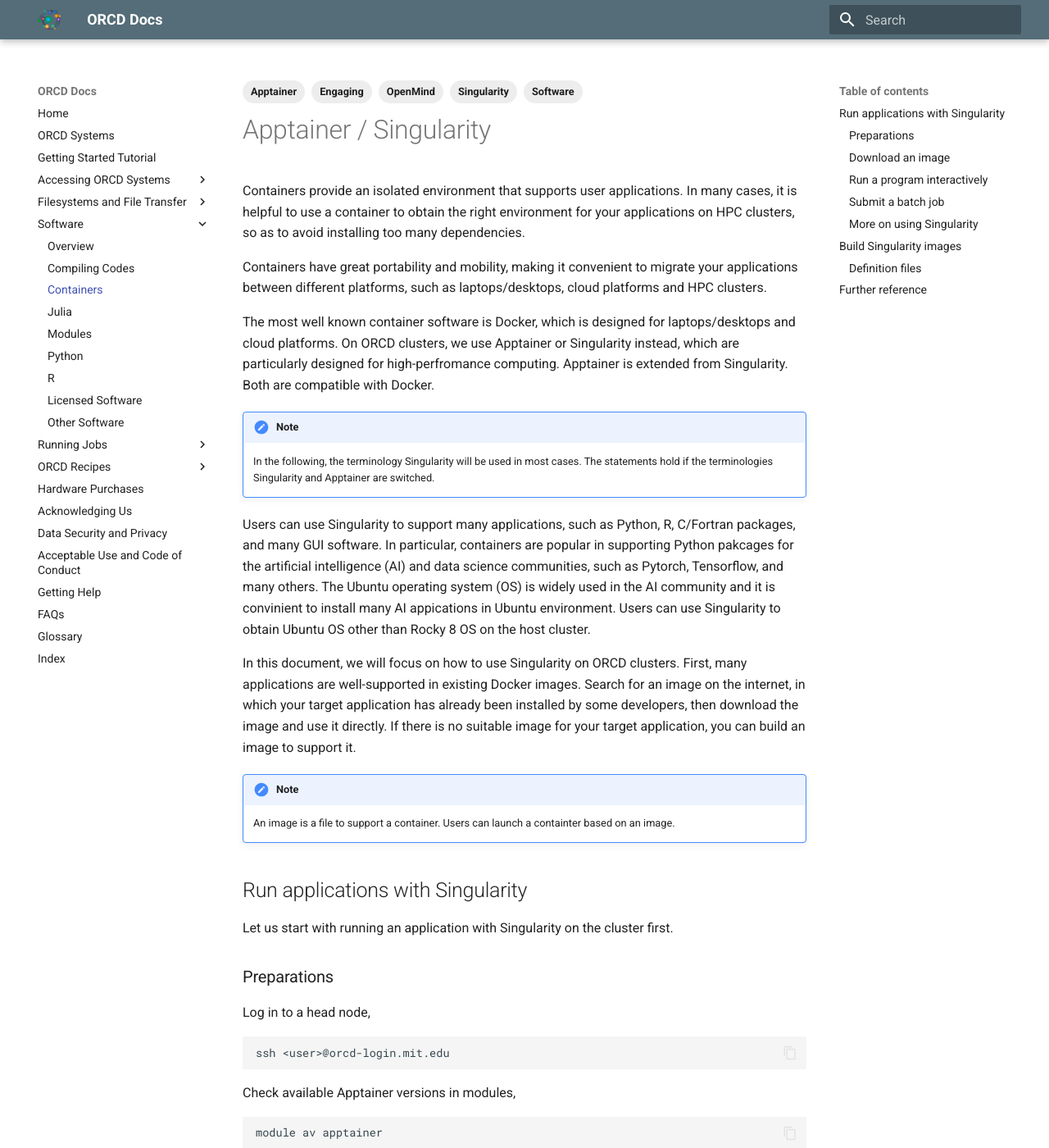
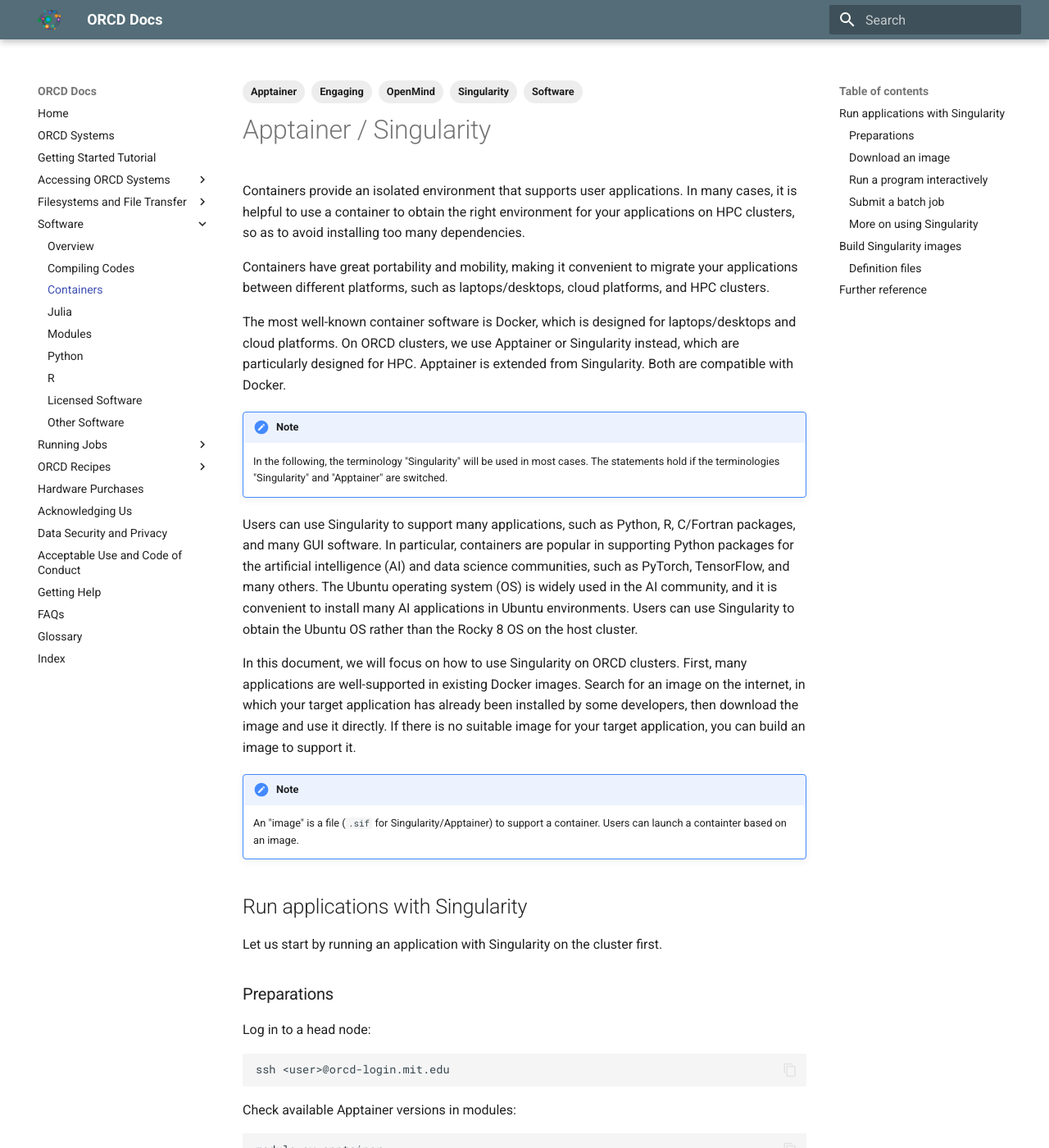
Before and after one commit to mit-orcd/orcd-docs-edit, an MkDocs documentation site: the page built from docs/software/apptainer.md, in a window 1280 px wide and 1400 px high. Shown: the whole window at 82% size. Built offline with MkDocs 1.6.1 and Material for MkDocs 9.7.7, drawn with Linux system fonts in a browser that asks for light colours; some of the changed text lies outside the part shown.

Commit message:
fixing typos

````diff
--- a/docs/software/apptainer.md
+++ b/docs/software/apptainer.md
@@ -11,37 +11,37 @@
 
 Containers provide an isolated environment that supports user applications. In many cases, it is helpful to use a container to obtain the right environment for your applications on HPC clusters, so as to avoid installing too many dependencies.
 
-Containers have great portability and mobility, making it convenient to migrate your applications between different platforms, such as laptops/desktops, cloud platforms and HPC clusters.
+Containers have great portability and mobility, making it convenient to migrate your applications between different platforms, such as laptops/desktops, cloud platforms, and HPC clusters.
 
-The most well known container software is Docker, which is designed for laptops/desktops and cloud platforms. On ORCD clusters, we use Apptainer or Singularity instead, which are particularly designed for high-perfromance computing. Apptainer is extended from Singularity. Both are compatible with Docker.
+The most well-known container software is Docker, which is designed for laptops/desktops and cloud platforms. On ORCD clusters, we use Apptainer or Singularity instead, which are particularly designed for HPC. Apptainer is extended from Singularity. Both are compatible with Docker.
 
 !!! note
-    In the following, the terminology Singularity will be used in most cases. The statements hold if the terminologies Singularity and Apptainer are switched.
+    In the following, the terminology "Singularity" will be used in most cases. The statements hold if the terminologies "Singularity" and "Apptainer" are switched.
 
-Users can use Singularity to support many applications, such as Python, R, C/Fortran packages, and many GUI software. In particular, containers are popular in supporting Python pakcages for the artificial intelligence (AI) and data science communities, such as Pytorch, Tensorflow, and many others. The Ubuntu operating system (OS) is widely used in the AI community and it is convinient to install many AI appications in Ubuntu environment. Users can use Singularity to obtain Ubuntu OS other than Rocky 8 OS on the host cluster.
+Users can use Singularity to support many applications, such as Python, R, C/Fortran packages, and many GUI software. In particular, containers are popular in supporting Python packages for the artificial intelligence (AI) and data science communities, such as PyTorch, TensorFlow, and many others. The Ubuntu operating system (OS) is widely used in the AI community, and it is convenient to install many AI applications in Ubuntu environments. Users can use Singularity to obtain the Ubuntu OS rather than the Rocky 8 OS on the host cluster.
 
 In this document, we will focus on how to use Singularity on ORCD clusters. First, many applications are well-supported in existing Docker images. Search for an image on the internet, in which your target application has already been installed by some developers, then download the image and use it directly. If there is no suitable image for your target application, you can build an image to support it.
 
 !!! note
-    An image is a file to support a container. Users can launch a containter based on an image.
+    An "image" is a file (`.sif` for Singularity/Apptainer) to support a container. Users can launch a containter based on an image.
 
 
 ## Run applications with Singularity
 
-Let us start with running an application with Singularity on the cluster first.
+Let us start by running an application with Singularity on the cluster first.
 
 ### Preparations
 
 
-Log in to a head node,
+Log in to a head node:
 ```
 ssh <user>@orcd-login.mit.edu
 ```
-Check available Apptainer versions in modules,
+Check available Apptainer versions in modules:
 ```
 module av apptainer
 ```
-Load an Apptainer module and its dependency, for example,
+Load an Apptainer module, for example:
 ```
 module load apptainer/1.4.2
 ```
@@ -62,7 +62,8 @@
 
 ### Run a program interactively
 
-When the image is ready, launch a container based on the image and then run your application in the container. If you want to work interactively to test and debug codes, it is convineient to log in the container shell, for exmaple,
+When the image is ready, launch a container based on the image and then run your application in the container. If you want to work interactively to test and debug code, it is convenient to log in to the container shell, for example:
+
 ```bash
 $ singularity shell my-image.sif
 Apptainer> python
@@ -72,20 +73,20 @@
 >>> # Run your programs here.
 ```
 
-Alternatively, execute a command in the container to run your programs,
+Alternatively, execute a command in the container to run your programs:
 ```
 singularity exec my-image.sif python my-code.py
 ```
 
 Use the full path to the image file if it is not in the current directory.
 
-The `python` here is installed in the container and has nothing to do with the `python` or `miniforge` modules that have been installed on the host. As the python environment in the container provides all pacakges you need, you don't need to install any python packages and their dependecies. Now you can see the advantage of using a conatainer.
+The `python` here is installed in the container and has nothing to do with the `python` or `miniforge` modules that have been installed on the host. As the Python environment in the container provides all the packages you need, you don't need to install any Python packages and their dependencies. Now you can see the advantage of using a container.
 
 ### Submit a batch job
 
-When the tests are completed, you can submit a batch job to run your program in the background. Here is a typical batch job script (e.g. named `job.sh`).
+When the tests are completed, you can submit a [batch job](../running-jobs/overview.md#batch-jobs) to run your program in the background. Here is a typical batch job script:
 
-```bash
+```bash title="job.sh"
 #!/bin/bash
 #SBATCH -t 01:30:00                  # walltime = 1 hours and 30 minutes
 #SBATCH -N 1                         # one node
@@ -98,7 +99,7 @@
 
 The last line is a command to run a Python program using Singularity.
 
-Submit the job script using `sbatch`,
+Submit the job script using `sbatch`:
 ```bash
 sbatch job.sh
 ```
@@ -107,7 +108,7 @@
 
 In many cases, GPUs are needed to accelerate programs. As the GPU driver is installed on the host, use the flag `--nv` to pass necessary GPU driver libraries into the container, so that the program can "see" the GPUs in the container.
 
-From an interactive job with a GPU, check if GPUs are available in a container,
+From an [interactive job](../running-jobs/overview.md#interactive-jobs) with a [GPU](../running-jobs/requesting-resources.md#gpus), check if GPUs are available in a container:
 ```bash
 singularity exec --nv my-image.sif nvidia-smi
 ```
@@ -117,7 +118,7 @@
 singularity exec --nv my-image.sif python my-code.py
 ```
 
-By default, the home directory and the `/tmp` directory are bound to the container. If your programs read/write data files in other directories (e.g. `$HOME/orcd/scratch` or shared lab storage), bind the paths to the container using the flag `-B`,
+By default, the home directory and the `/tmp` directory are bound to the container. If your programs read/write data files in other directories (e.g. `$HOME/orcd/scratch` or shared lab storage), bind the paths to the container using the flag `-B`:
 ```bash
 singularity exec -B /path/to/data my-image.sif python my-code.py
 ```
@@ -147,9 +148,9 @@
 
 To save work for the building process, search for an image providing the right OS and necessary dependencies to support your target application, then use it as a base image and build your target application on top of it.
 
-The following is an example of building Python packages such as Pytorch and Pandas in a container image.
+The following is an example of building Python packages, such as PyTorch and Pandas, in a container image.
 
-First, download a Docker image that provides the Ubuntu OS and has Python and PyTorch installed already,
+First, download a Docker image that provides the Ubuntu OS and has Python and PyTorch installed already:
 ```bash
 singularity build --sandbox my-image  docker://bitnami/pytorch:latest
 ```
@@ -158,7 +159,7 @@
 
 Now you can install additional packages in the base image. In many installation processes, it requires virtual root privilege, which is enabled by the `fakeroot` command here. `fakeroot` is installed as a dependency of the `apptainer/1.4.2` module.
 
-Start a container shell with the flags `--writable --fakeroot `, which enables the write permission and virtual root privileges in the container, and then you can install your packages. Here is an example,
+Start a container shell with the flags `--writable --fakeroot `, which enables the write permission and virtual root privileges in the container, and then you can install your packages. Here is an example:
 
 ```bash
 $ singularity shell --writable --fakeroot my-image
````
Also changed, not shown: other parts of docs/software/apptainer.md (+8 -8 lines).
